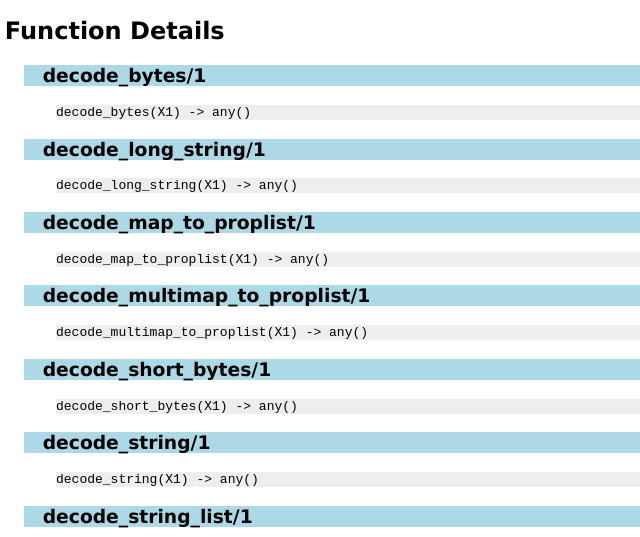
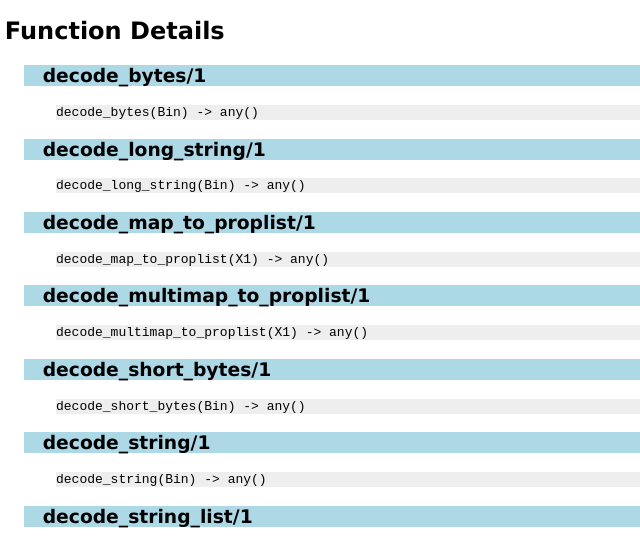
Before and after one commit to cqerl/cqerl, a plain HTML site: page doc/cqerl_datatypes.html in a window 1280 px wide. Shown: the part 657-1194 px from the top of the page, 0-640 px from the left. Drawn offline with Linux system fonts and the light colour scheme.

Commit message:
Updated documentation

```diff
--- a/doc/cqerl_datatypes.html
+++ b/doc/cqerl_datatypes.html
@@ -34,12 +34,12 @@
 
 <h3 class="function"><a name="decode_bytes-1">decode_bytes/1</a></h3>
 <div class="spec">
-<p><tt>decode_bytes(X1) -&gt; any()</tt></p>
+<p><tt>decode_bytes(Bin) -&gt; any()</tt></p>
 </div>
 
 <h3 class="function"><a name="decode_long_string-1">decode_long_string/1</a></h3>
 <div class="spec">
-<p><tt>decode_long_string(X1) -&gt; any()</tt></p>
+<p><tt>decode_long_string(Bin) -&gt; any()</tt></p>
 </div>
 
 <h3 class="function"><a name="decode_map_to_proplist-1">decode_map_to_proplist/1</a></h3>
@@ -54,12 +54,12 @@
 
 <h3 class="function"><a name="decode_short_bytes-1">decode_short_bytes/1</a></h3>
 <div class="spec">
-<p><tt>decode_short_bytes(X1) -&gt; any()</tt></p>
+<p><tt>decode_short_bytes(Bin) -&gt; any()</tt></p>
 </div>
 
 <h3 class="function"><a name="decode_string-1">decode_string/1</a></h3>
 <div class="spec">
-<p><tt>decode_string(X1) -&gt; any()</tt></p>
+<p><tt>decode_string(Bin) -&gt; any()</tt></p>
 </div>
 
 <h3 class="function"><a name="decode_string_list-1">decode_string_list/1</a></h3>
@@ -104,6 +104,6 @@
 <hr>
 
 <div class="navbar"><a name="#navbar_bottom"></a><table width="100%" border="0" cellspacing="0" cellpadding="2" summary="navigation bar"><tr><td><a href="overview-summary.html" target="overviewFrame">Overview</a></td><td><a href="http://www.erlang.org/"><img src="erlang.png" align="right" border="0" alt="erlang logo"></a></td></tr></table></div>
-<p><i>Generated by EDoc, Oct 31 2013, 15:22:17.</i></p>
+<p><i>Generated by EDoc, Nov 1 2013, 14:27:01.</i></p>
 </body>
 </html>
```
Also changed, not shown: doc/cqerl.html (+7 -1 lines), doc/cqerl_app.html (+1 -1 lines), doc/cqerl_auth_handler.html (+1 -1 lines), doc/cqerl_auth_plain_handler.html (+1 -1 lines), doc/cqerl_client.html (+1 -1 lines), doc/cqerl_protocol.html (+1 -1 lines), doc/cqerl_sup.html (+1 -1 lines), doc/overview-summary.html (+1 -1 lines).
